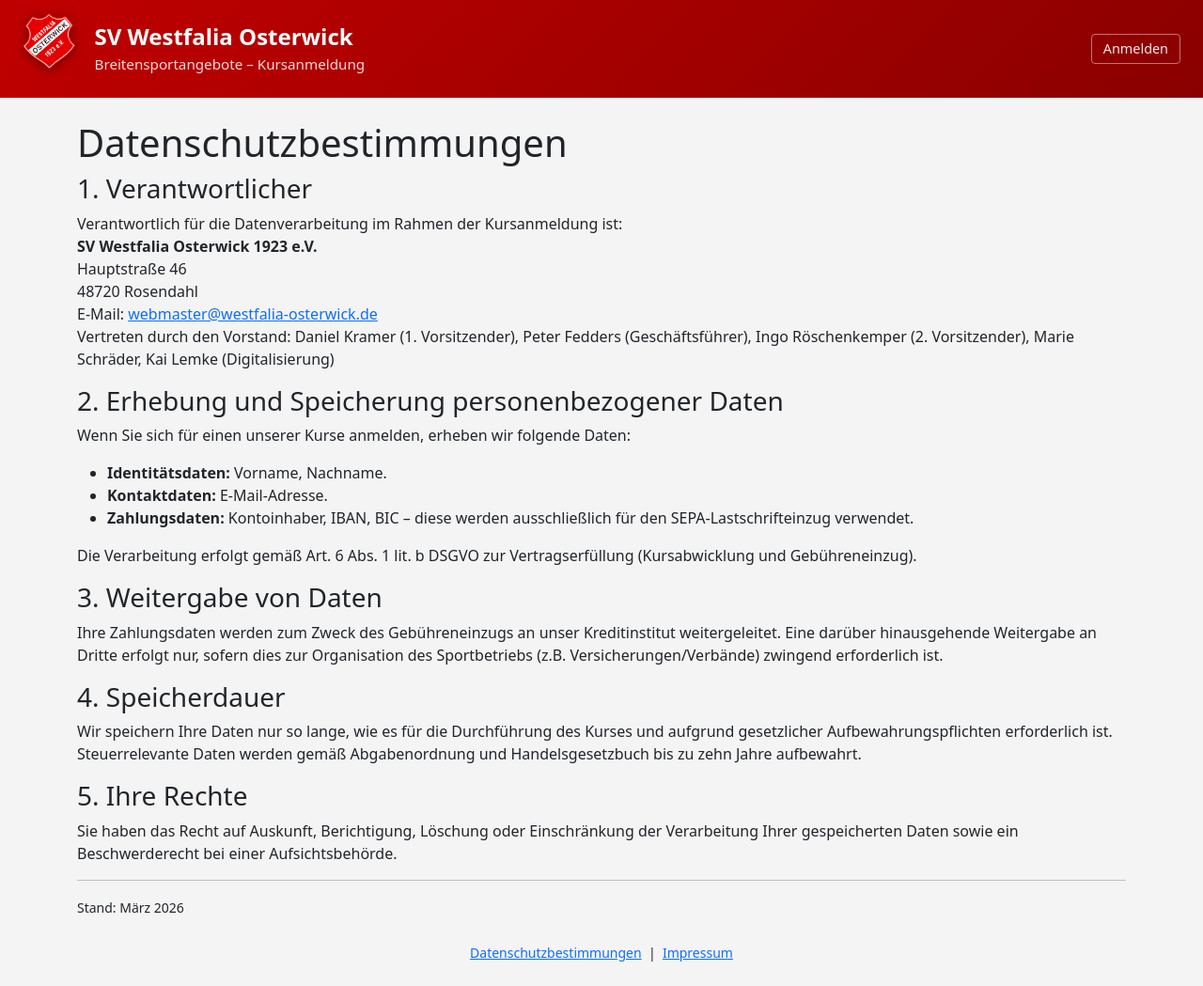
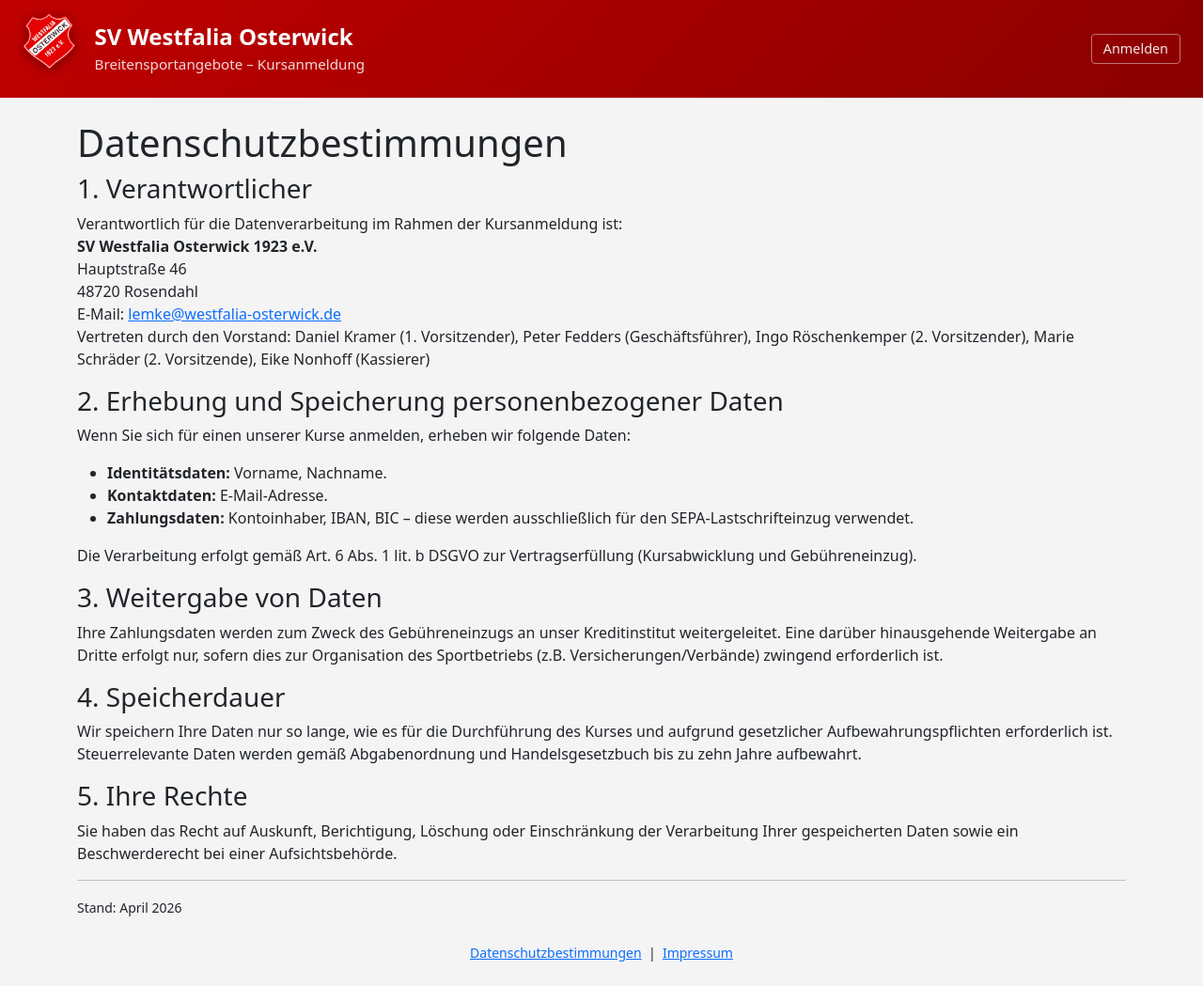
Before and after one commit to Crunchcow/Kursanmeldung, a Django app: page /datenschutz/ in a window 1280 px wide. Shown: the whole page at 94% size. Run offline with Django 5.2, Linux system fonts and the light colour scheme.

Commit message:
Änderungen an den Dateien "courses/templates/courses/impressum.html" und "courses/templates/courses/privacy.html" sowie Anpassungen in "kursanmeldung/settings.py" wurden vorgenommen. Zudem wurde die Datenbankdatei "fctm.db" gelöscht, da sie nicht mehr benötigt wird. Alle Änderungen wurden erfolgreich in den Commit aufgenommen.

```diff
--- a/courses/templates/courses/impressum.html
+++ b/courses/templates/courses/impressum.html
@@ -10,10 +10,10 @@
     Hauptstraße 46<br>
     48720 Rosendahl</p>
 
-    <p><strong>{% trans "Vorstand" %}:</strong> Daniel Kramer (1. Vorsitzender), Peter Fedders (Geschäftsführer), Ingo Röschenkemper (2. Vorsitzender), Marie Schräder, Kai Lemke (Digitalisierung).</p>
+    <p><strong>{% trans "Vorstand" %}:</strong> Daniel Kramer (1. Vorsitzender), Peter Fedders (Geschäftsführer), Ingo Röschenkemper (2. Vorsitzender), Marie Schräder (2. Vorsitzende), Eike Nonhoff (Kassierer).</p>
 
     <p><strong>{% trans "Registergericht" %}:</strong> Amtsgericht Coesfeld, VR 315.</p>
 
-    <p><strong>{% trans "Kontakt" %}:</strong> Telefon 02547-933636, E-Mail <a href="mailto:webmaster@westfalia-osterwick.de">webmaster@westfalia-osterwick.de</a>.</p>
+    <p><strong>{% trans "Kontakt" %}:</strong> Telefon 02547-933636, E-Mail <a href="mailto:lemke@westfalia-osterwick.de">lemke@westfalia-osterwick.de</a>.</p>
 </div>
 {% endblock %}
--- a/courses/templates/courses/privacy.html
+++ b/courses/templates/courses/privacy.html
@@ -15,8 +15,8 @@
             <strong>SV Westfalia Osterwick 1923 e.V.</strong><br>
             Hauptstraße 46<br>
             48720 Rosendahl<br>
-            E-Mail: <a href="mailto:webmaster@westfalia-osterwick.de">webmaster@westfalia-osterwick.de</a><br>
-            Vertreten durch den Vorstand: Daniel Kramer (1. Vorsitzender), Peter Fedders (Geschäftsführer), Ingo Röschenkemper (2. Vorsitzender), Marie Schräder, Kai Lemke (Digitalisierung)
+            E-Mail: <a href="mailto:lemke@westfalia-osterwick.de">lemke@westfalia-osterwick.de</a><br>
+            Vertreten durch den Vorstand: Daniel Kramer (1. Vorsitzender), Peter Fedders (Geschäftsführer), Ingo Röschenkemper (2. Vorsitzender), Marie Schräder (2. Vorsitzende), Eike Nonhoff (Kassierer)
             {% endblocktrans %}
         </p>
     </section>
@@ -54,6 +54,6 @@
     </section>
 
     <hr>
-    <p><small>{% trans "Stand: März 2026" %}</small></p>
+    <p><small>{% trans "Stand: April 2026" %}</small></p>
 </div>
 {% endblock %}
```
Also changed, not shown: fctm.db (deleted).
